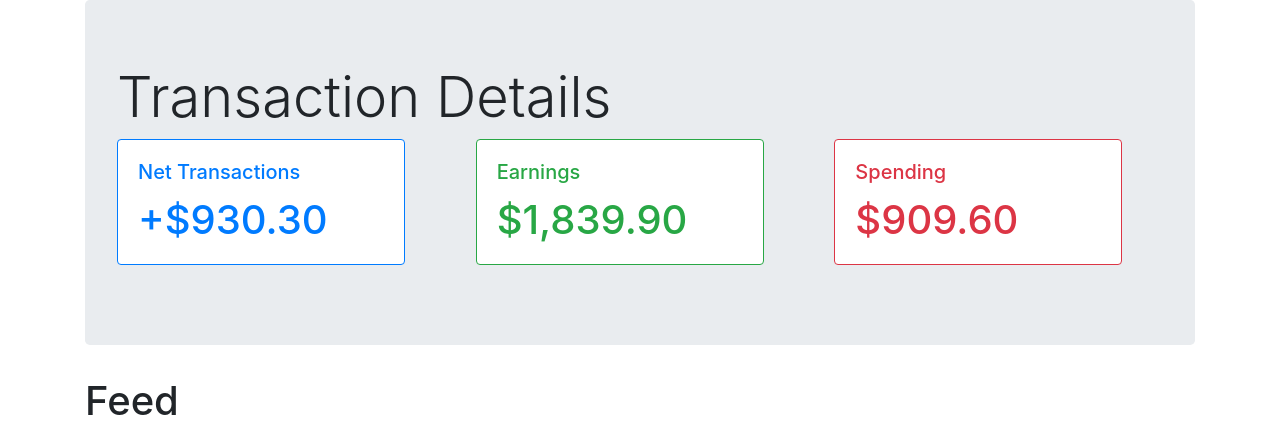
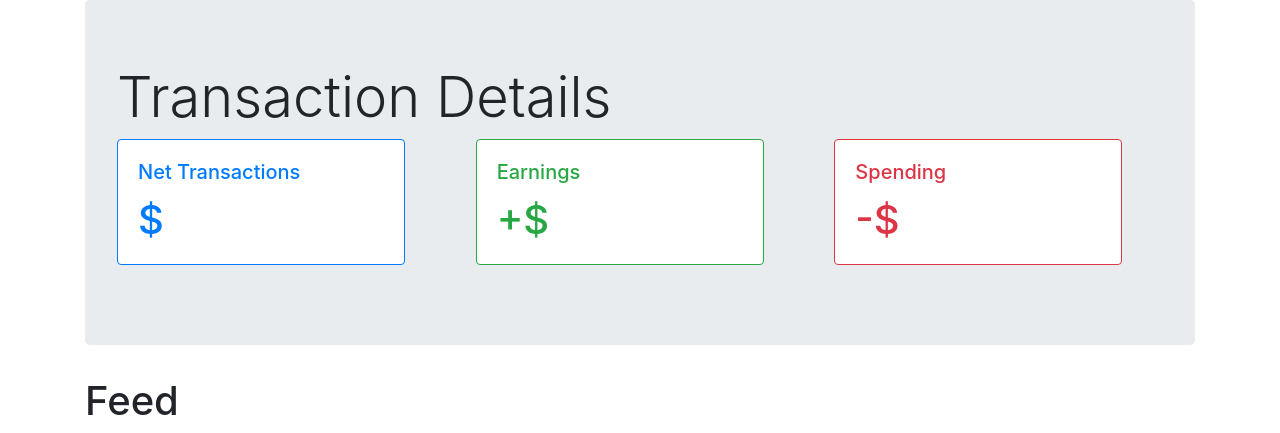
Before and after one commit to junghochoi/fintech-personal-finance-webapp, a Flask app: page /home in a window 1280 px wide. Shown: the part 56-489 px from the top of the page. Run offline with Flask 2, Linux system fonts and the light colour scheme; the visitor is signed in with stand-in values (Sample User, id 1); data that the repository does not hold is empty; some libraries are stand-ins or nearby versions.

Commit message:
Fixed dashboard

```diff
--- a/app.py
+++ b/app.py
@@ -24,15 +24,25 @@ def index():
 def home():
     if not session:
         return redirect(url_for('login'))
-    collection = mongo.db.posts
-    posts = collection.find({}).sort("date", -1)
+
+    # user_collection = mongo.db.users
+    # logged_in_username = session['username']
+    # user = user_collection.find_one({"username" : logged_in_username})
+
+    # transaction_details = {
+    #     "net": user["currentBalance"],
+    #     "earnings": user["totalEarnings"],
+    #     "spending": user["totalSpending"]
+    # }
+
+    posts_collection = mongo.db.posts
+    posts = posts_collection.find({}).sort("date", -1)
     return render_template("homepage.html", posts=posts, title="Home")
 
 @app.route('/home/add-post', methods=["POST"])
 def add_post():
     if not session:
         return redirect(url_for('index'))
-
 
     user_collection = mongo.db.users
     post_collection = mongo.db.posts
@@ -70,6 +80,7 @@ def transactions():
     user_collection = mongo.db.users
     user = user_collection.find_one({'username': session['username']})
     transactions = user["transactions"][::-1]
+    print(transactions)
     return render_template("analysis.html", transactions=transactions)
 
 @app.route('/transactions/add-transaction', methods=["POST"])
@@ -102,9 +113,12 @@ def add_transactions():
         "notes": notes
     }
 
-    # if main_category == "spending" {
 
-    # }
+
+    # if main_category == "spending":
+    #     user["currentBalance"] -= int(amount)
+    # else:
+    #     user["currentBalance"] += int(amount)
 
     user_collection.update({'username' : logged_in_username}, {'$push' : {'transactions' : transaction}})
     transactions = user["transactions"][::-1]
--- a/templates/homepage.html
+++ b/templates/homepage.html
@@ -8,7 +8,7 @@
 				<div class="card border-primary mb-3" style="max-width: 18rem;">
 					<div class="card-body text-primary">
 						<h5 class="card-title">Net Transactions</h5>
-						<h1 class="card-text">+$930.30</h1>
+						<h1 class="card-text">$</h1>
 					</div>
 				</div>
 			</div>
@@ -16,7 +16,7 @@
 				<div class="card border-success mb-3" style="max-width: 18rem;">
 					<div class="card-body text-success">
 						<h5 class="card-title">Earnings</h5>
-						<h1 class="card-text">$1,839.90</h1>
+						<h1 class="card-text">+$</h1>
 					</div>
 				</div>
 			</div>
@@ -24,7 +24,7 @@
 				<div class="card border-danger mb-3" style="max-width: 18rem;">
 					<div class="card-body text-danger">
 						<h5 class="card-title">Spending</h5>
-						<h1 class="card-text">$909.60</h1>
+						<h1 class="card-text">-$</h1>
 					</div>
 				</div>
 			</div>
```
